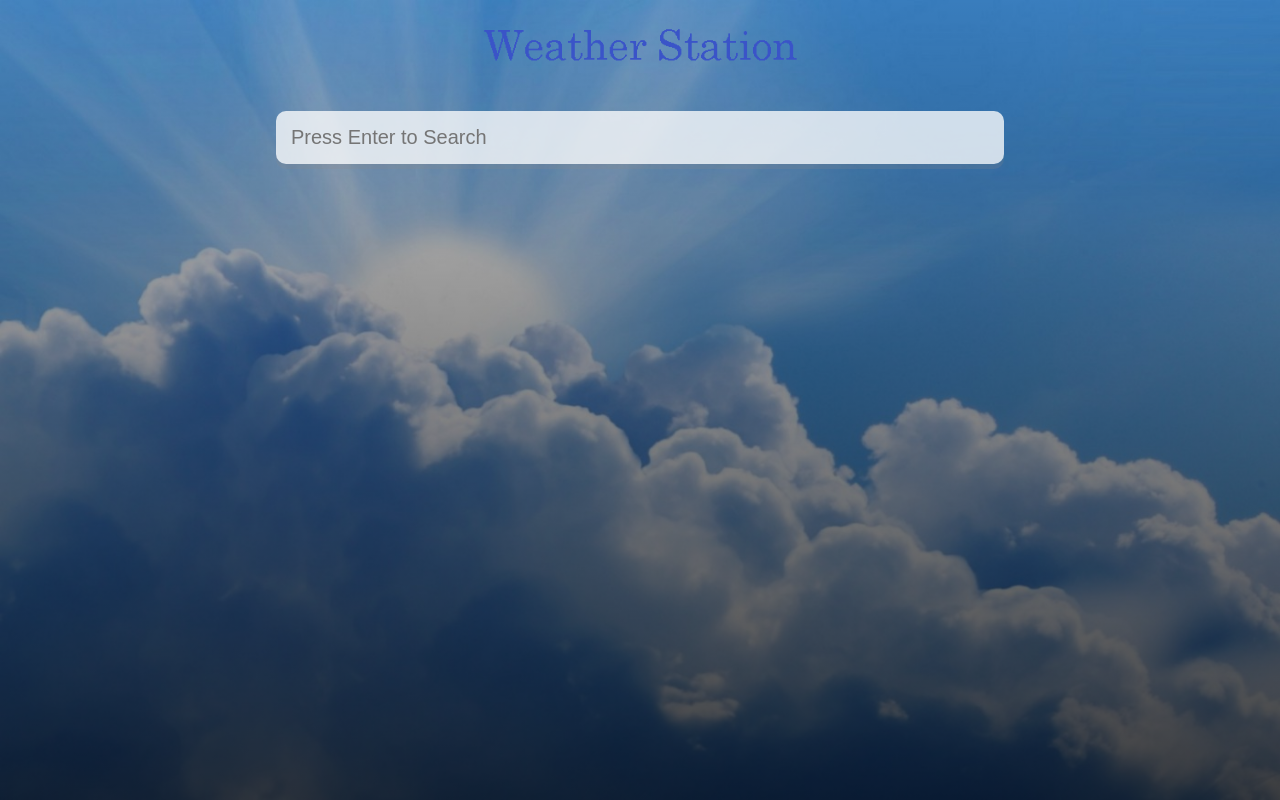
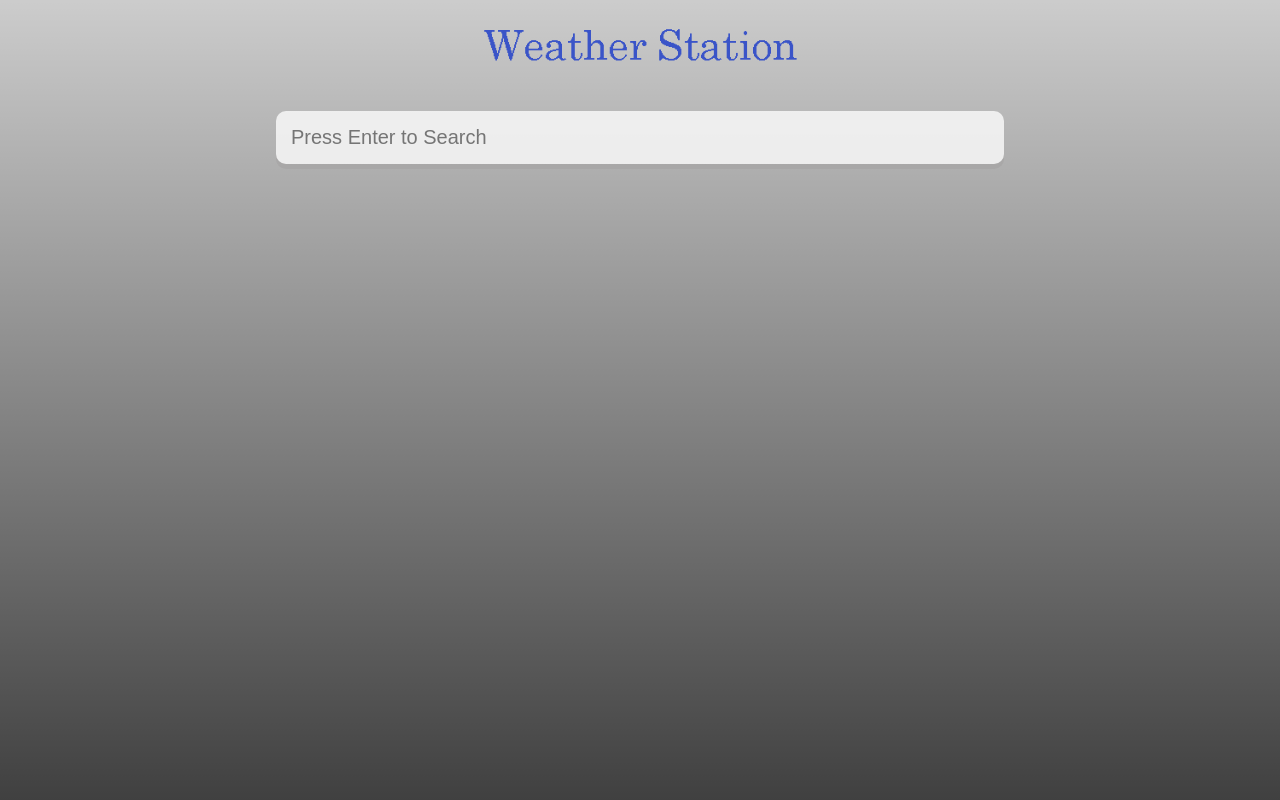
Before and after one commit to PACH05/Weather-Station, a React (Create React App) app: page / in a window 1280 px wide. Built offline with nearby package versions, Linux system fonts and the light colour scheme.

Commit message:
Initial Commit

```diff
--- a/src/App.js
+++ b/src/App.js
@@ -53,15 +53,7 @@ function App() {
   };
 
   return (
-    <div
-      className={
-        typeof weather.main != "undefined"
-          ? weather.main.temp > 16
-            ? "app warm"
-            : "app"
-          : "app"
-      }
-    >
+    <div>
       <main>
         <div className="logoParent">
           <img className="logo" src={require("./images/pagename.png")} />
```
